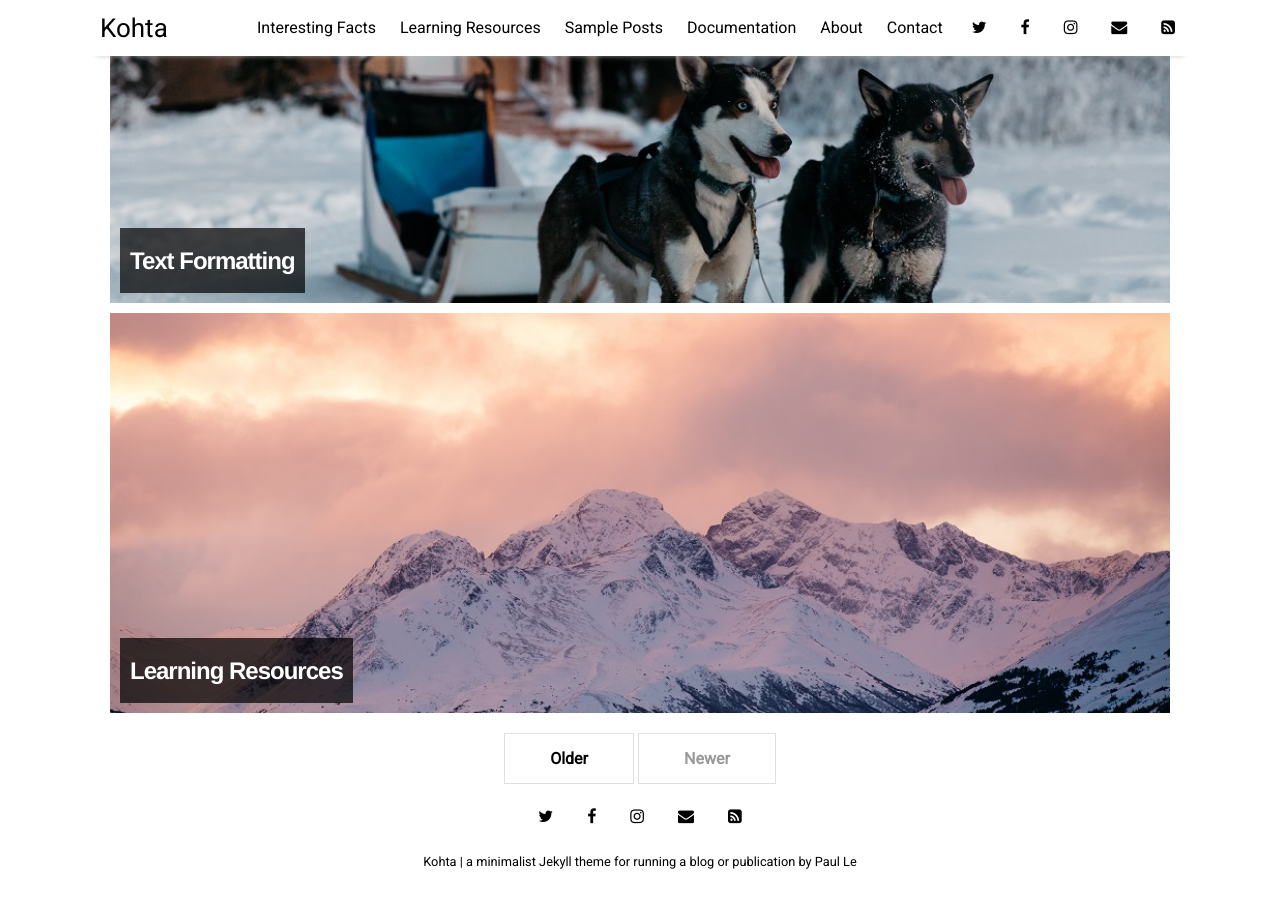
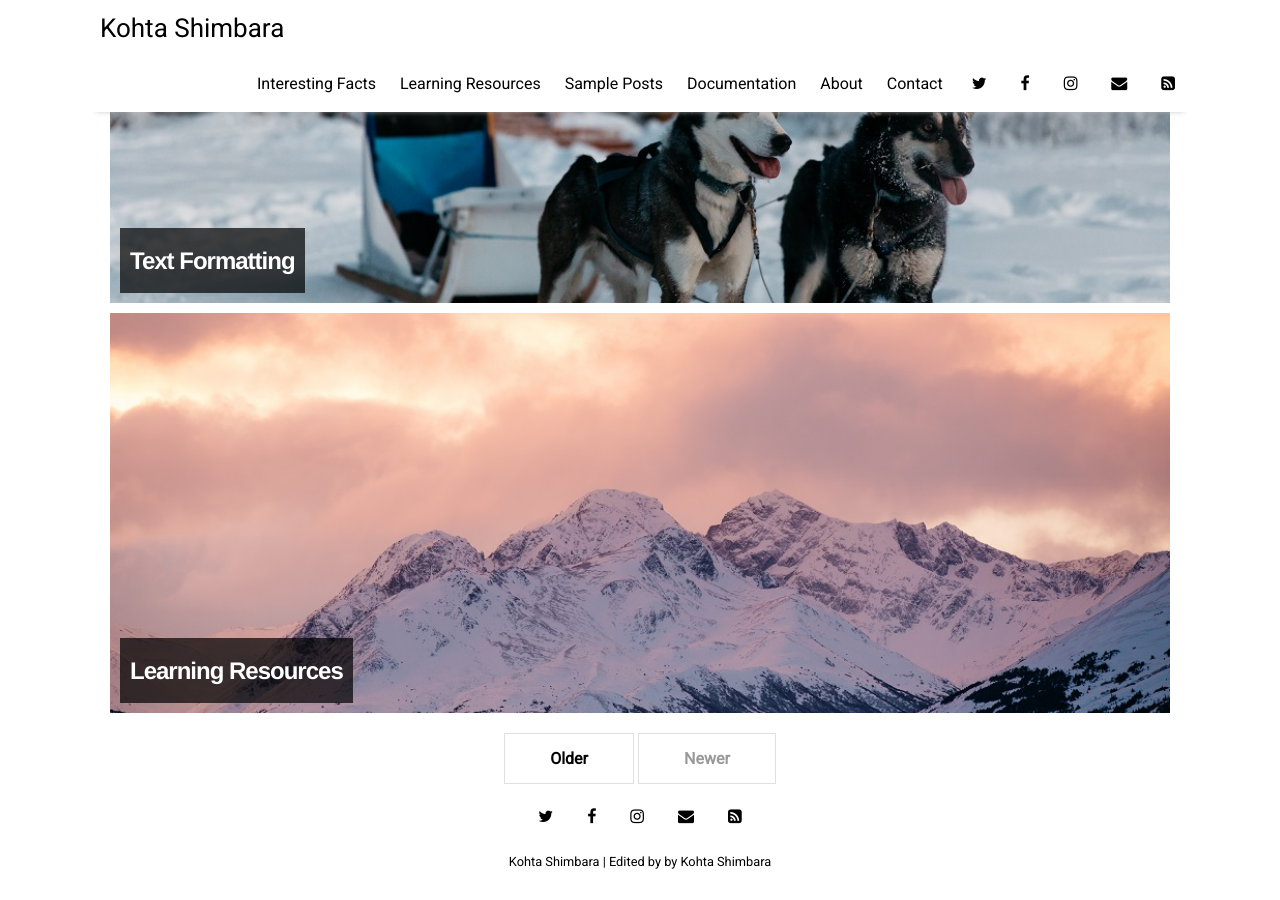
Before and after one commit to kshimbar/kshimbar.github.io, a Jekyll site: the page built from index.html, in a window 1280 px wide and 900 px high, scrolled down 1398 px. Built offline with Jekyll 4.4.1, drawn with Linux system fonts in a browser that asks for light colours; nearby versions of some CDN libraries; the list of posts is cut into pages by our own code.

Commit message:
change description and author

```diff
--- a/_config.yml
+++ b/_config.yml
@@ -10,9 +10,9 @@ permalink:           /:title
 plugins:             [jekyll-paginate, jekyll-sitemap, jekyll-feed, jekyll-seo-tag]
 
 # Customise atom feed settings (this is where Jekyll-Feed gets configuration information)
-title:		           "Kohta"
-description:	       "a minimalist Jekyll theme for running a blog or publication"
-author:              "Paul Le"
+title:		           "Kohta Shimbara"
+description:	       "Edited by"
+author:              "Kohta Shimbara"
 
 # RSS 2.0 can be used instead of Atom by uncommenting following two lines
 #feed:
```
